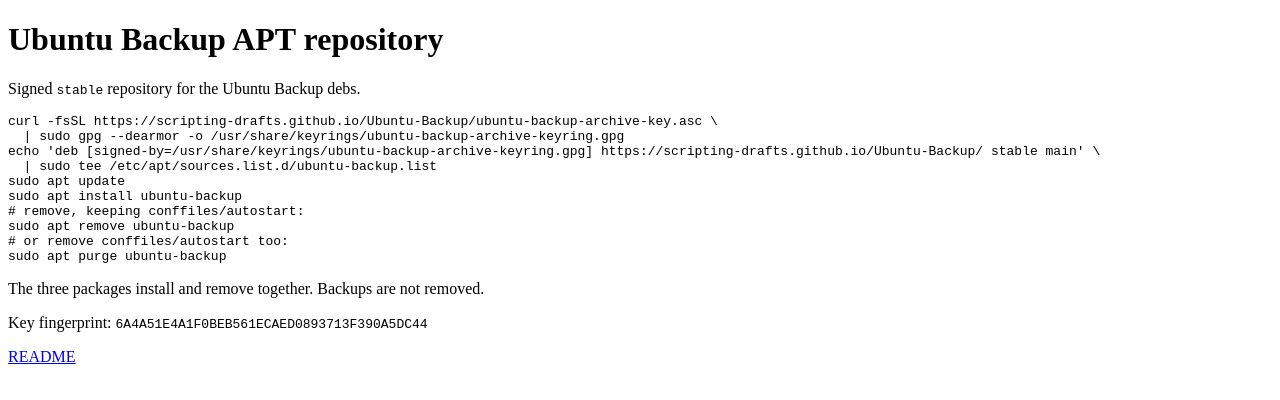
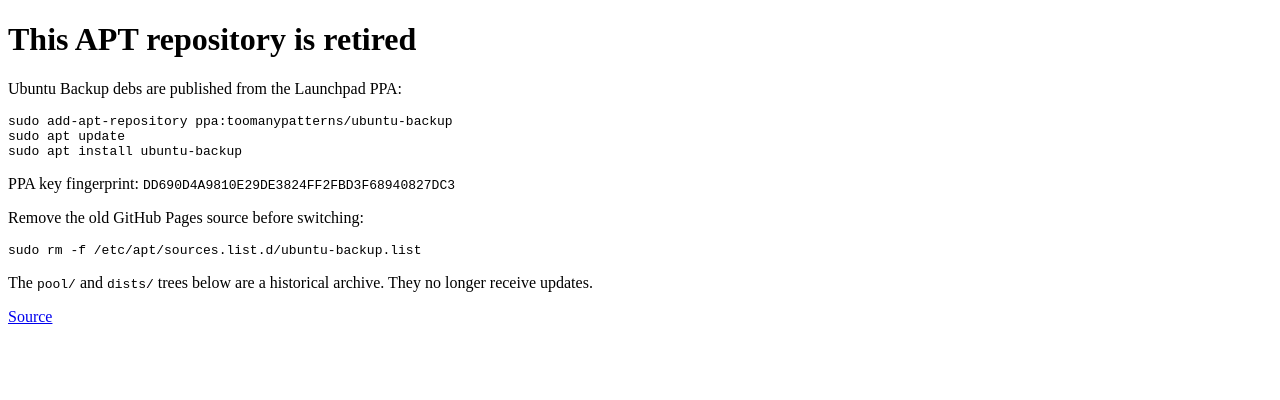
Before and after one commit to scripting-drafts/Ubuntu-Backup, a plain HTML site: page index.html in a window 1280 px wide. Drawn offline with Linux system fonts and the light colour scheme.

Commit message:
Retire the GitHub Pages APT repository
Point the site at ppa:toomanypatterns/ubuntu-backup and keep the pool and
metadata as a historical archive.

```diff
--- a/index.html
+++ b/index.html
@@ -1,23 +1,21 @@
 <!doctype html>
 <html lang="en">
-<head><meta charset="utf-8"><title>Ubuntu Backup APT repository</title></head>
+<head><meta charset="utf-8"><title>Ubuntu Backup — repository retired</title></head>
 <body>
-<h1>Ubuntu Backup APT repository</h1>
-<p>Signed <code>stable</code> repository for the Ubuntu Backup debs.</p>
+<h1>This APT repository is retired</h1>
+<p>Ubuntu Backup debs are published from the Launchpad PPA:</p>
 <pre>
-curl -fsSL https://scripting-drafts.github.io/Ubuntu-Backup/ubuntu-backup-archive-key.asc \
-  | sudo gpg --dearmor -o /usr/share/keyrings/ubuntu-backup-archive-keyring.gpg
-echo 'deb [signed-by=/usr/share/keyrings/ubuntu-backup-archive-keyring.gpg] https://scripting-drafts.github.io/Ubuntu-Backup/ stable main' \
-  | sudo tee /etc/apt/sources.list.d/ubuntu-backup.list
+sudo add-apt-repository ppa:toomanypatterns/ubuntu-backup
 sudo apt update
 sudo apt install ubuntu-backup
-# remove, keeping conffiles/autostart:
-sudo apt remove ubuntu-backup
-# or remove conffiles/autostart too:
-sudo apt purge ubuntu-backup
 </pre>
-<p>The three packages install and remove together. Backups are not removed.</p>
-<p>Key fingerprint: <code>6A4A51E4A1F0BEB561ECAED0893713F390A5DC44</code></p>
-<p><a href="README.md">README</a></p>
+<p>PPA key fingerprint: <code>DD690D4A9810E29DE3824FF2FBD3F68940827DC3</code></p>
+<p>Remove the old GitHub Pages source before switching:</p>
+<pre>
+sudo rm -f /etc/apt/sources.list.d/ubuntu-backup.list
+</pre>
+<p>The <code>pool/</code> and <code>dists/</code> trees below are a historical
+archive. They no longer receive updates.</p>
+<p><a href="https://github.com/scripting-drafts/Ubuntu-Backup">Source</a></p>
 </body>
 </html>
```
Also changed, not shown: APT-SOURCE.txt, 1 other file.
